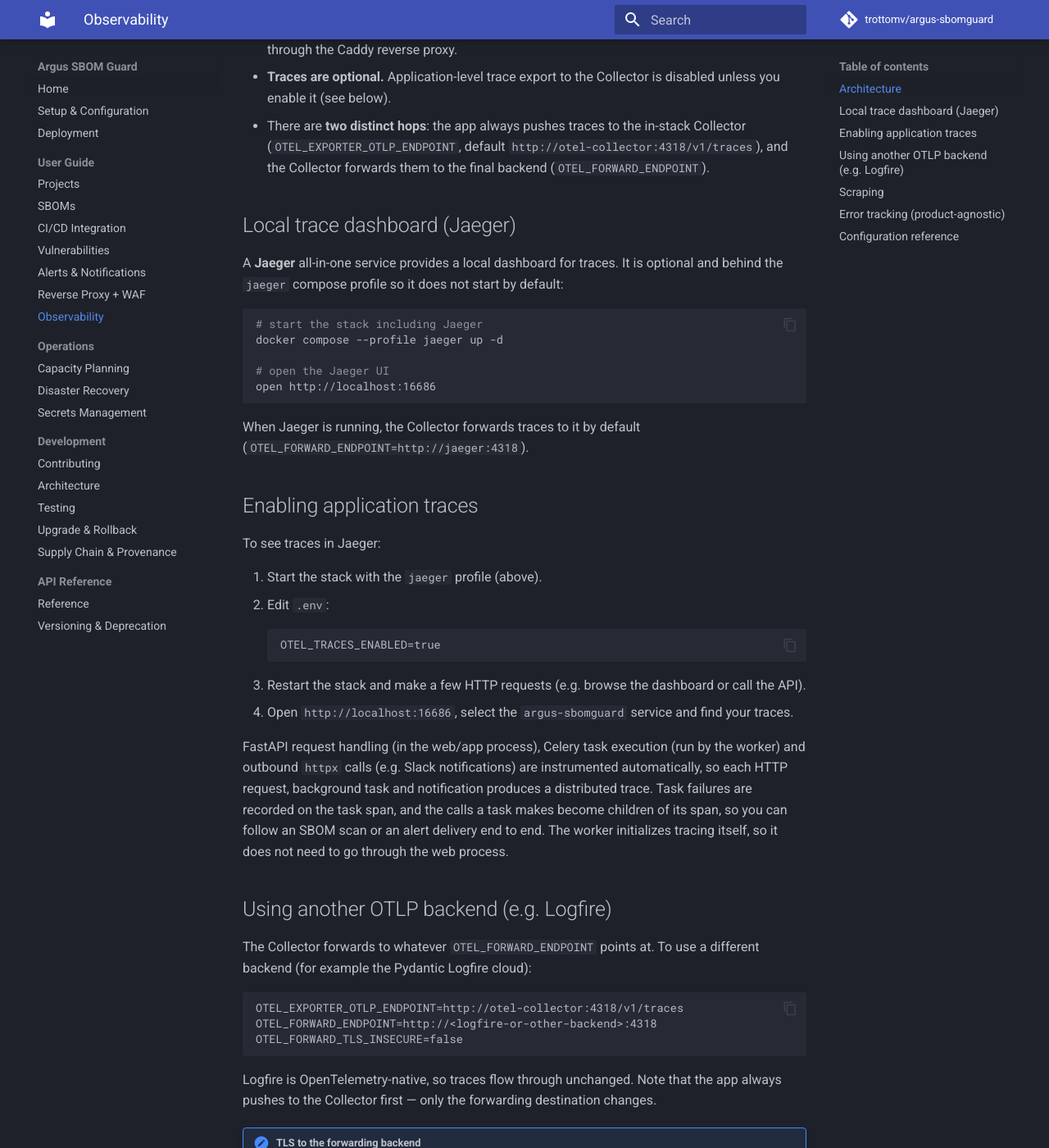
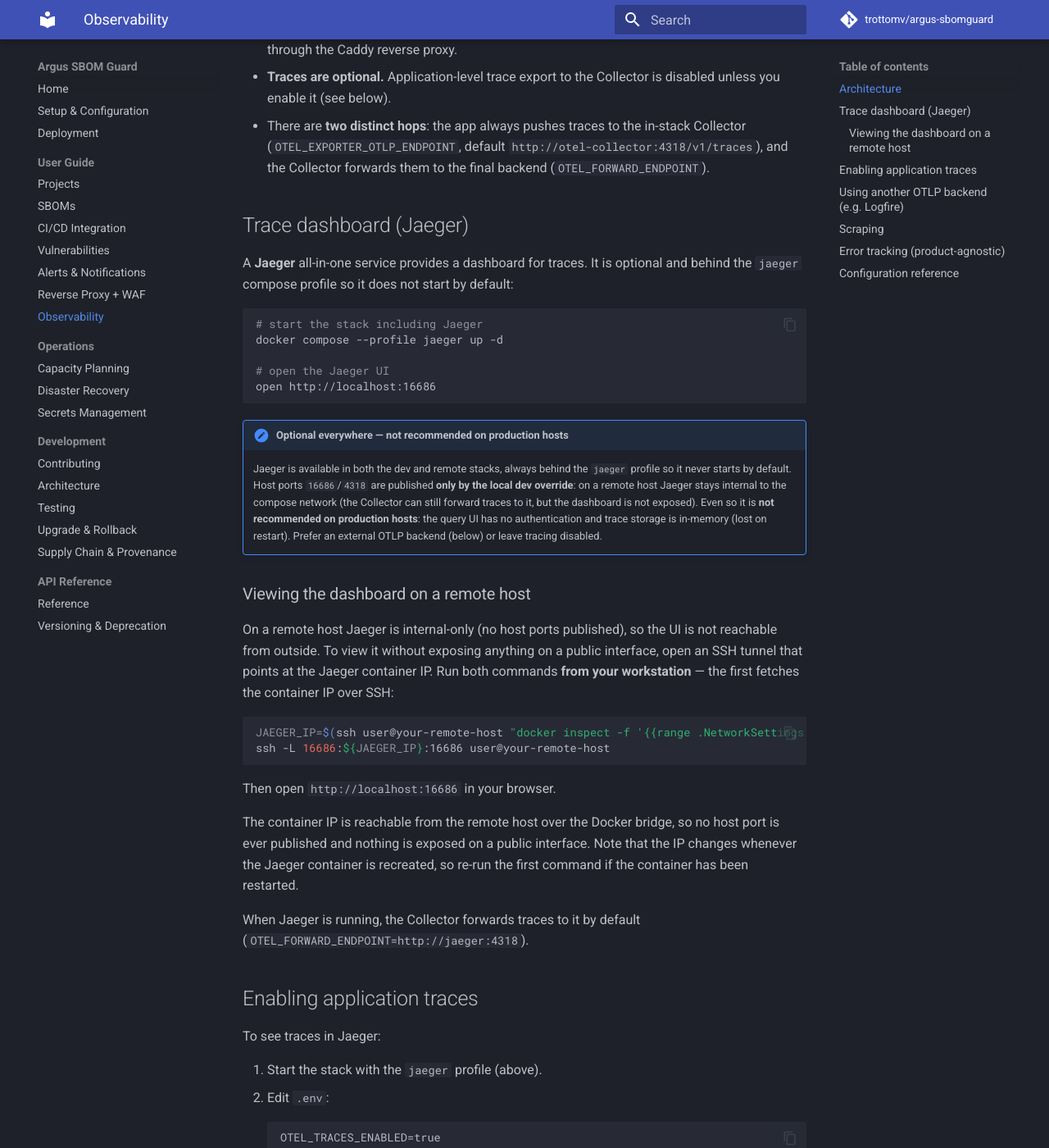
Before and after one commit to trottomv/argus-sbomguard, an MkDocs documentation site: the page built from docs/guide/observability.md, in a window 1280 px wide and 1400 px high, scrolled down 755 px. Shown: the whole window at 82% size. Built offline with MkDocs 1.6.1 and Material for MkDocs 9.7.7, drawn with Linux system fonts in a browser that asks for light colours; comment, search, counter and statistics services are not loaded; the version menu is left out; some of the changed text lies outside the part shown.

Commit message:
fix: keep Jaeger internal-only outside local dev
Publish Jaeger host ports only via the dev override (16686 for the UI);
on remote the service stays expose-only, so the unauthenticated dashboard
is never reachable on a production host. The OTLP forward path from the
collector to jaeger:4318 is unaffected (same compose network).

Also:
- document the optional 'jaeger' compose profile and its behavior in
  dev vs remote in .env.example, observability docs and comments;
- document SSH-tunnel access to the dashboard on a remote host via the
  container IP.

````diff
--- a/docker-compose.development.yml
+++ b/docker-compose.development.yml
@@ -84,3 +84,7 @@
     ports:
       - 1025:1025
       - 8025:8025
+
+  jaeger:
+    ports:
+      - "16686:16686"
--- a/docker-compose.remote.yml
+++ b/docker-compose.remote.yml
@@ -5,6 +5,12 @@
   - docker-compose/backup.yml
   - docker-compose/caddy.yml
   - docker-compose/otel.yml
+  # Jaeger (optional, behind the `jaeger` profile: COMPOSE_PROFILES=jaeger or
+  # --profile jaeger). Works in remote too, but host ports 16686/4318 are
+  # published only by the local dev override, so on a remote host the dashboard
+  # stays internal to the compose network. Still not recommended on production
+  # hosts (unauthenticated UI, in-memory traces): prefer an external OTLP
+  # backend (OTEL_FORWARD_ENDPOINT) there.
   - docker-compose/jaeger.yml
 
 services:
--- a/docs/guide/observability.md
+++ b/docs/guide/observability.md
@@ -19,7 +19,7 @@
                                      └───────────┬──────────────┘
 GET /metrics (Caddy :443 → :9464) ◄──┘           │  OTEL_FORWARD_ENDPOINT
                                                  ▼
-                                       Jaeger (optional, local)
+                                       Jaeger (optional, behind profile)
                                        or any OTLP backend
 ```
 
@@ -37,9 +37,9 @@
   `http://otel-collector:4318/v1/traces`), and the Collector forwards them to
   the final backend (`OTEL_FORWARD_ENDPOINT`).
 
-## Local trace dashboard (Jaeger)
+## Trace dashboard (Jaeger)
 
-A **Jaeger** all-in-one service provides a local dashboard for traces. It is
+A **Jaeger** all-in-one service provides a dashboard for traces. It is
 optional and behind the `jaeger` compose profile so it does not start by default:
 
 ```bash
@@ -49,6 +49,37 @@
 # open the Jaeger UI
 open http://localhost:16686
 ```
+
+!!! note "Optional everywhere — not recommended on production hosts"
+
+    Jaeger is available in both the dev and remote stacks, always behind the
+    `jaeger` profile so it never starts by default. Host ports `16686`/`4318`
+    are published **only by the local dev override**: on a remote host Jaeger
+    stays internal to the compose network (the Collector can still forward
+    traces to it, but the dashboard is not exposed). Even so it is **not
+    recommended on production hosts**: the query UI has no authentication and
+    trace storage is in-memory (lost on restart). Prefer an external OTLP
+    backend (below) or leave tracing disabled.
+
+### Viewing the dashboard on a remote host
+
+On a remote host Jaeger is internal-only (no host ports published), so the UI
+is not reachable from outside. To view it without exposing anything on a
+public interface, open an SSH tunnel that points at the Jaeger container IP.
+Run both commands **from your workstation** — the first fetches the container
+IP over SSH:
+
+```bash
+JAEGER_IP=$(ssh user@your-remote-host "docker inspect -f '{{range .NetworkSettings.Networks}}{{.IPAddress}}{{end}}' argussbomguard_jaeger")
+ssh -L 16686:${JAEGER_IP}:16686 user@your-remote-host
+```
+
+Then open `http://localhost:16686` in your browser.
+
+The container IP is reachable from the remote host over the Docker bridge, so
+no host port is ever published and nothing is exposed on a public interface.
+Note that the IP changes whenever the Jaeger container is recreated, so re-run
+the first command if the container has been restarted.
 
 When Jaeger is running, the Collector forwards traces to it by default
 (`OTEL_FORWARD_ENDPOINT=http://jaeger:4318`).
@@ -174,6 +205,6 @@
 | `OTEL_TRACES_ENABLED` | `false` | Enable application trace export. |
 | `OTEL_SERVICE_NAME` | `argus-sbomguard` | Service name in the OTel resource. |
 | `OTEL_EXPORTER_OTLP_ENDPOINT` | `http://otel-collector:4318/v1/traces` | Where the app pushes traces (the Collector). |
-| `OTEL_FORWARD_ENDPOINT` | `http://jaeger:4318` | Where the Collector forwards traces. |
+| `OTEL_FORWARD_ENDPOINT` | `http://jaeger:4318` | Where the Collector forwards traces. Default points at the optional in-stack Jaeger; on production set this to an external OTLP backend or leave tracing disabled. |
 | `OTEL_FORWARD_TLS_INSECURE` | `true` | Skip TLS verification when forwarding; set `false` for external HTTPS backends. |
-| `COMPOSE_PROFILES` | *(empty)* | Set to `jaeger` to run the local trace dashboard. |
+| `COMPOSE_PROFILES` | *(empty)* | Set to `jaeger` to run the Jaeger dashboard. Works in dev (dashboard on `localhost:16686`) and remote (internal-only, no host ports). Not recommended on production hosts. |
````
Also changed, not shown: 4 other files.
